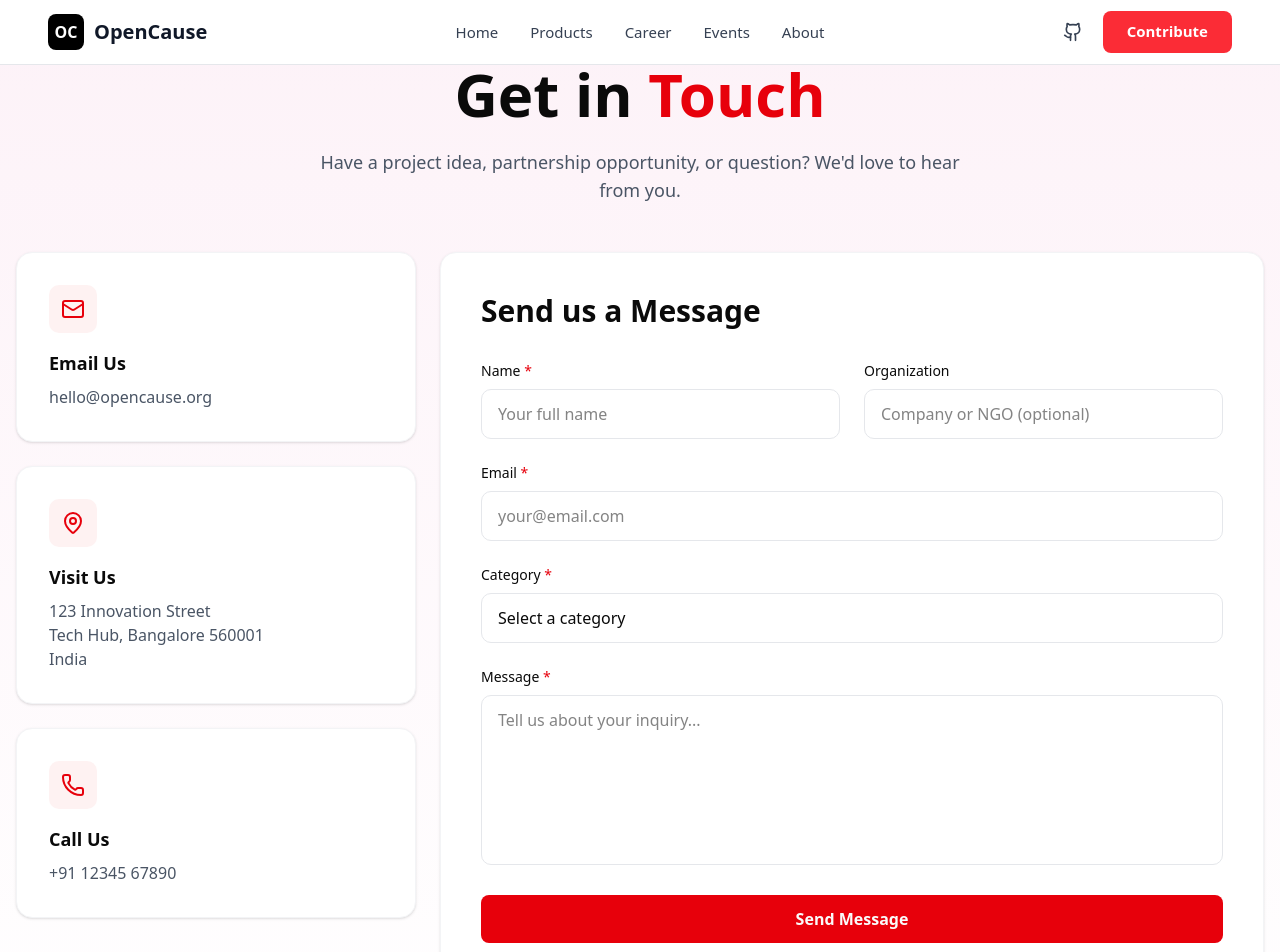
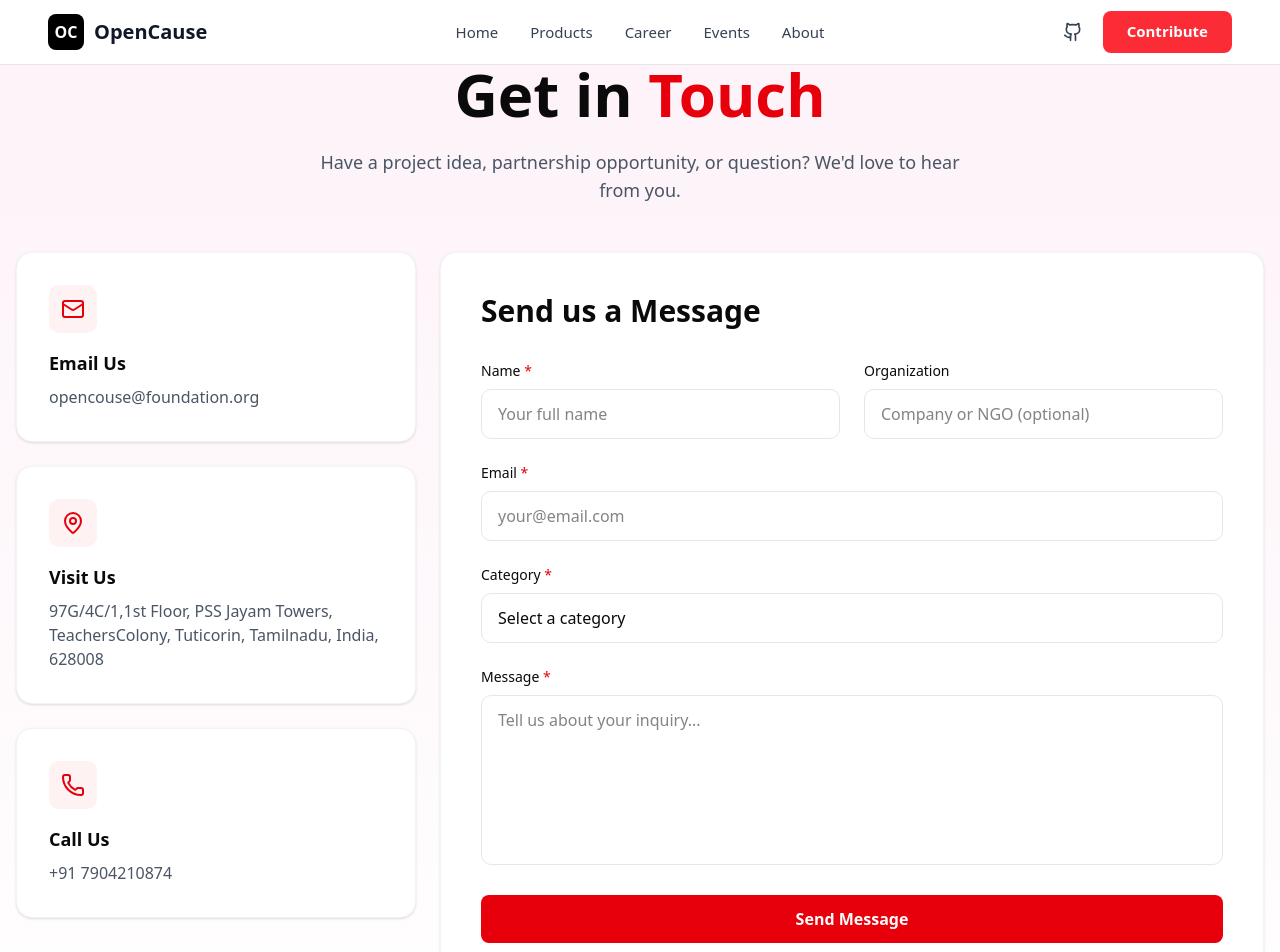
Before and after one commit to MohamedAbuthar/open_couse, a Next.js app: page /contact in a window 1280 px wide. Shown: the top 952 px of the page. Built offline with nearby package versions, Linux system fonts and the light colour scheme.

Commit message:
location changes

```diff
--- a/src/component/Events/EventsPage.tsx
+++ b/src/component/Events/EventsPage.tsx
@@ -14,7 +14,7 @@ export default function CommunityEventsPage() {
     {
       type: "Meetup",
       status: "Open",
-      title: "OpenCause Meetup - Bangalore",
+      title: "OpenCause Meetup - Dindigul",
       date: "25 Jan 2025 · 10:00 AM - 1:00 PM",
       location: "Dindigul",
       attendees: "50+ expected",
@@ -27,7 +27,7 @@ export default function CommunityEventsPage() {
       status: "Open",
       title: "Tech for Good Workshop",
       date: "15 Feb 2025 · 2:00 PM - 5:00 PM",
-      location: "Chennai",
+      location: "Tindivanam",
       attendees: "30 expected",
       description: "Hands-on workshop on building technology solutions for social challenges.",
       statusColor: "bg-red-600 text-white",
@@ -61,7 +61,7 @@ export default function CommunityEventsPage() {
     {
       title: "OpenCause Annual Meet 2024",
       date: "Dec 2024",
-      location: "Tirunelveli",
+      location: "Thoothukudi",
       attendees: "150+"
     },
     {
@@ -73,7 +73,7 @@ export default function CommunityEventsPage() {
     {
       title: "Community Hack Day",
       date: "Oct 2024",
-      location: "Vilathikulam",
+      location: "Tirunelveli",
       attendees: "60+"
     }
   ];
--- a/src/component/common/getintouch.tsx
+++ b/src/component/common/getintouch.tsx
@@ -52,7 +52,7 @@ export default function ContactPage() {
                   <Mail className="w-6 h-6 text-red-600" />
                 </div>
                 <h3 className="text-lg font-semibold mb-2">Email Us</h3>
-                <p className="text-gray-600">hello@opencause.org</p>
+                <p className="text-gray-600">opencouse@foundation.org</p>
               </div>
 
               {/* Visit Card */}
@@ -62,9 +62,7 @@ export default function ContactPage() {
                 </div>
                 <h3 className="text-lg font-semibold mb-2">Visit Us</h3>
                 <p className="text-gray-600">
-                  123 Innovation Street<br />
-                  Tech Hub, Bangalore 560001<br />
-                  India
+                  97G/4C/1,1st Floor, PSS Jayam Towers, TeachersColony, Tuticorin, Tamilnadu, India, 628008
                 </p>
               </div>
 
@@ -74,7 +72,7 @@ export default function ContactPage() {
                   <Phone className="w-6 h-6 text-red-600" />
                 </div>
                 <h3 className="text-lg font-semibold mb-2">Call Us</h3>
-                <p className="text-gray-600">+91 12345 67890</p>
+                <p className="text-gray-600">+91 7904210874</p>
               </div>
             </div>
 
```
